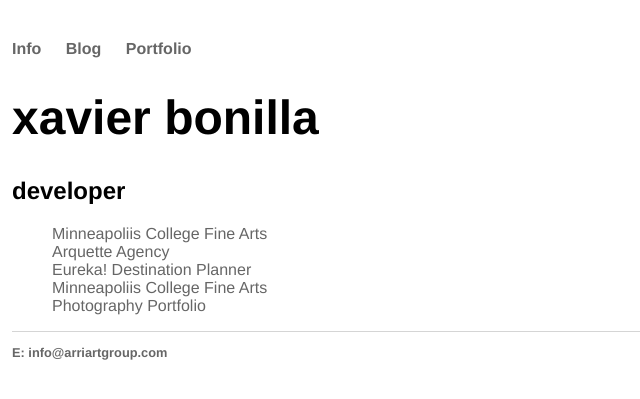
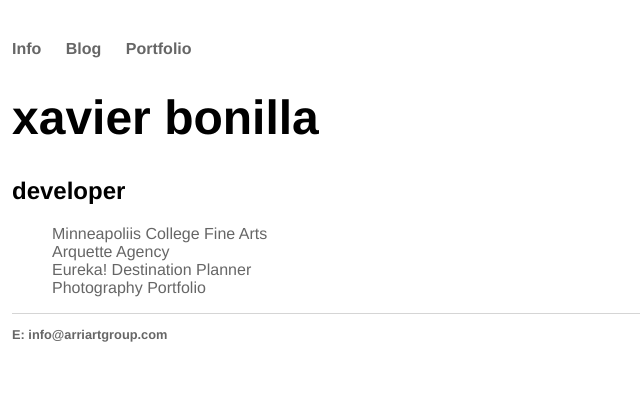
Before and after one commit to xavierbonilla/xavierbonilla.github.io, a Jekyll site: the page built from index.html, in a window 1280 px wide. Shown: the top 399 px of the page, without its empty margins (0-640 px from the left). Built offline with Jekyll 4.4.1, drawn with Linux system fonts in a browser that asks for light colours.

Commit message:
Update index.html

```diff
--- a/index.html
+++ b/index.html
@@ -10,7 +10,6 @@ title: xavier bonilla
 		        <li><a href="/arts-2019-master 3">Minneapoliis College Fine Arts</a></li>
         		<li><a href="/agency">Arquette Agency</a></li>
         		<li><a href="/eureka">Eureka! Destination Planner</a></li>
-			<li><a href="/finearts">Minneapoliis College Fine Arts</a></li>
 			<li><a href="http://imageecstasy.com/">Photography Portfolio</a></li>
 
     		</ul>
```
